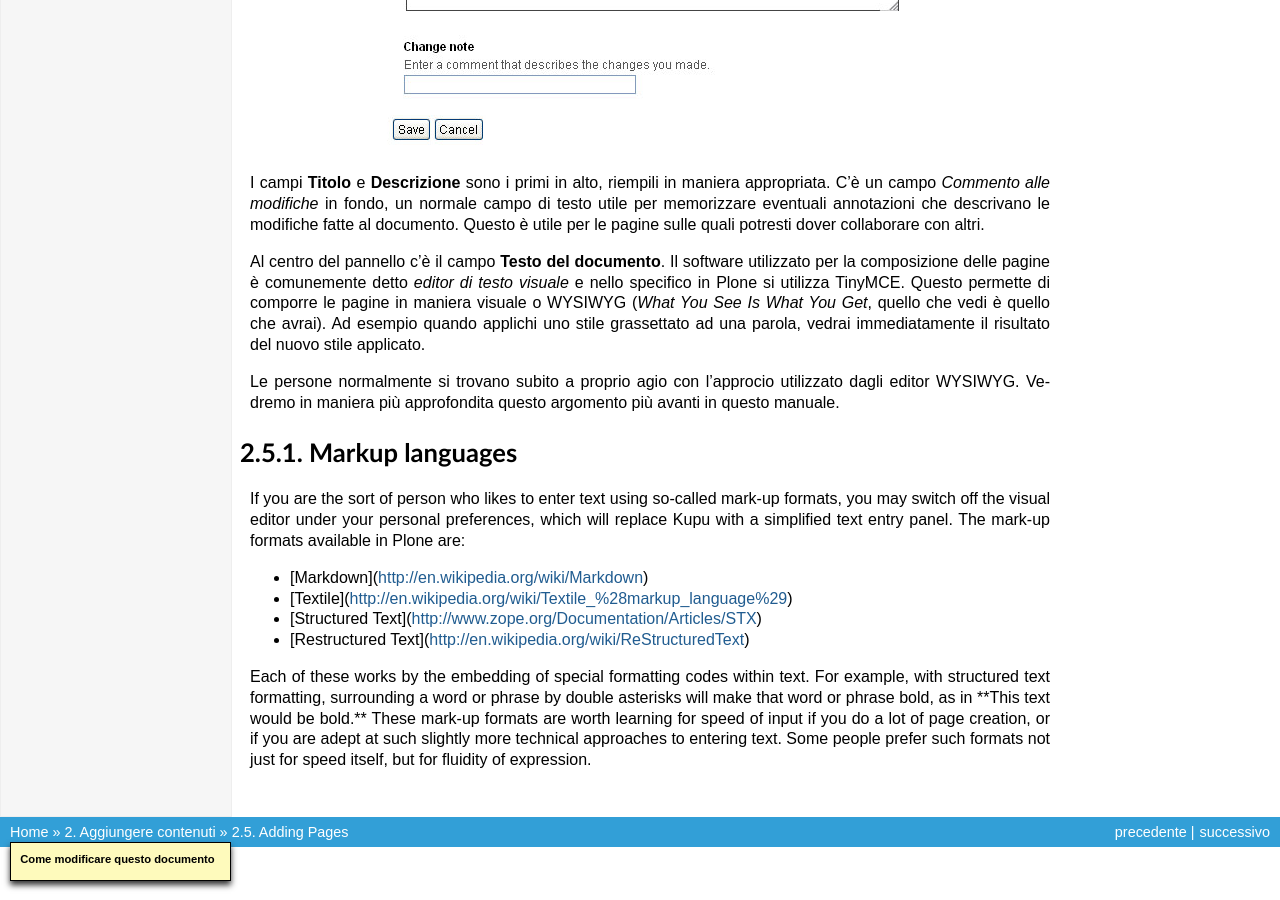
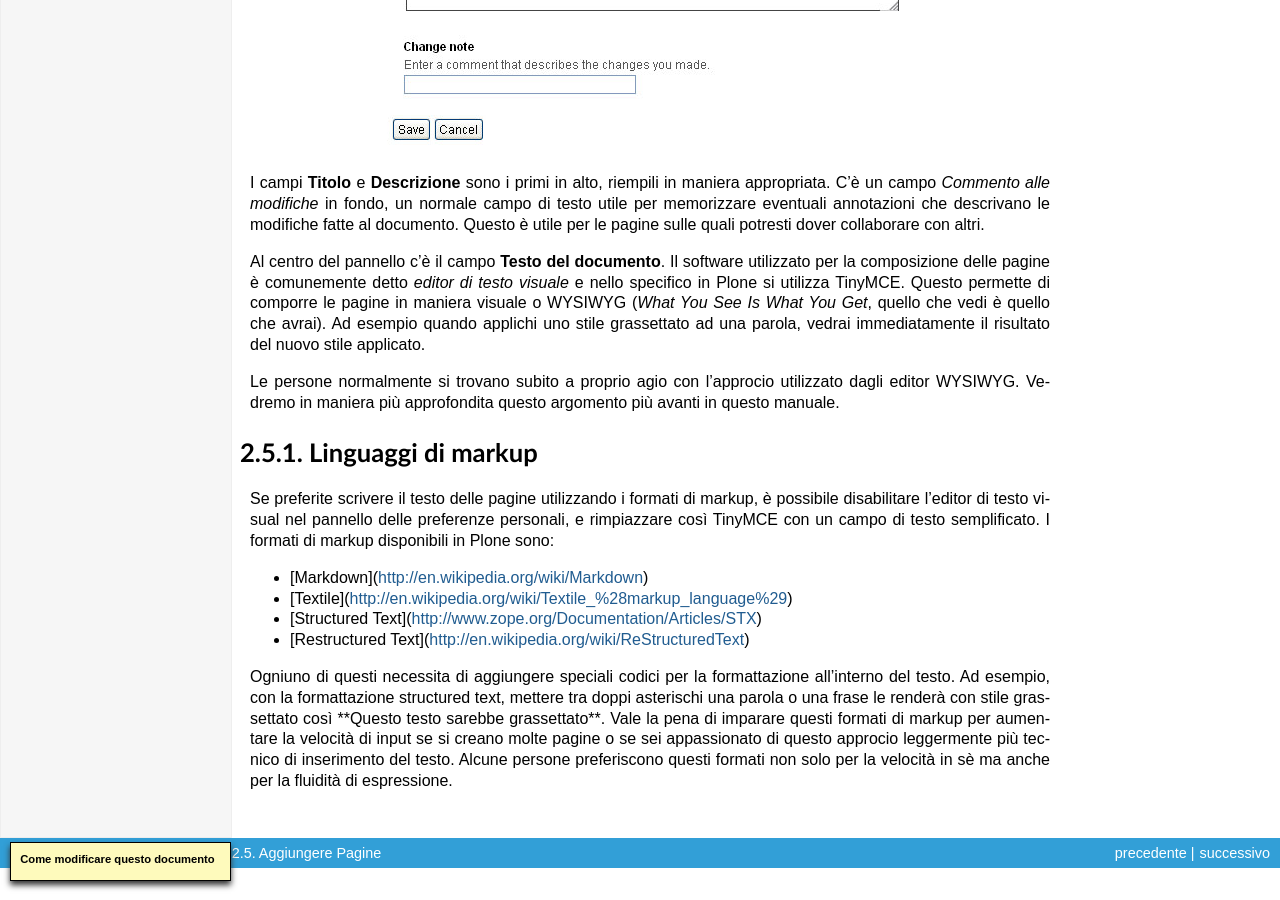
Before and after one commit to plone-it/collective.italiandocumentation, a Sphinx documentation site: the page built from source/adding-content/adding-pages.rst, in a window 1280 px wide and 900 px high, scrolled down 1023 px. Built offline with Sphinx 7.4.7, drawn with Linux system fonts in a browser that asks for light colours; some of the changed text lies outside the part shown.

Commit message:
Tradotto sotto-capitolo: adding pages

```diff
--- a/source/adding-content/adding-pages.rst
+++ b/source/adding-content/adding-pages.rst
@@ -1,4 +1,4 @@
-Adding Pages
+Aggiungere Pagine
 =================
 
 Le pagine in Plone possono variare molto, ma ad ogni modo sono
@@ -36,24 +36,25 @@ Le persone normalmente si trovano subito a proprio agio con l'approcio
 utilizzato dagli editor WYSIWYG. Vedremo in maniera più approfondita
 questo argomento più avanti in questo manuale.
 
-Markup languages
+Linguaggi di markup
 -------------------
 
-If you are the sort of person who likes to enter text using so-called
-mark-up formats, you may switch off the visual editor under your
-personal preferences, which will replace Kupu with a simplified text
-entry panel. The mark-up formats available in Plone are:
+Se preferite scrivere il testo delle pagine utilizzando i formati di
+markup, è possibile disabilitare l'editor di testo visual nel pannello
+delle preferenze personali, e rimpiazzare così TinyMCE con un campo di
+testo semplificato. I formati di markup disponibili in Plone sono:
 
 -   [Markdown](http://en.wikipedia.org/wiki/Markdown)
 -   [Textile](http://en.wikipedia.org/wiki/Textile_%28markup_language%29)
 -   [Structured Text](http://www.zope.org/Documentation/Articles/STX)
 -   [Restructured Text](http://en.wikipedia.org/wiki/ReStructuredText)
 
-Each of these works by the embedding of special formatting codes within
-text. For example, with structured text formatting, surrounding a word
-or phrase by double asterisks will make that word or phrase bold, as in
-\*\*This text would be bold.\*\* These mark-up formats are worth
-learning for speed of input if you do a lot of page creation, or if you
-are adept at such slightly more technical approaches to entering text.
-Some people prefer such formats not just for speed itself, but for
-fluidity of expression.
+Ogniuno di questi necessita di aggiungere speciali codici per la
+formattazione all'interno del testo. Ad esempio, con la formattazione
+structured text, mettere tra doppi asterischi una parola o una frase le
+renderà con stile grassettato così \*\*Questo testo sarebbe grassettato\*\*.
+Vale la pena di imparare questi formati di markup per aumentare la velocità
+di input se si creano molte pagine o se sei appassionato di questo approcio
+leggermente più tecnico di inserimento del testo.
+Alcune persone preferiscono questi formati non solo per la velocità in sè ma
+anche per la fluidità di espressione.
```
